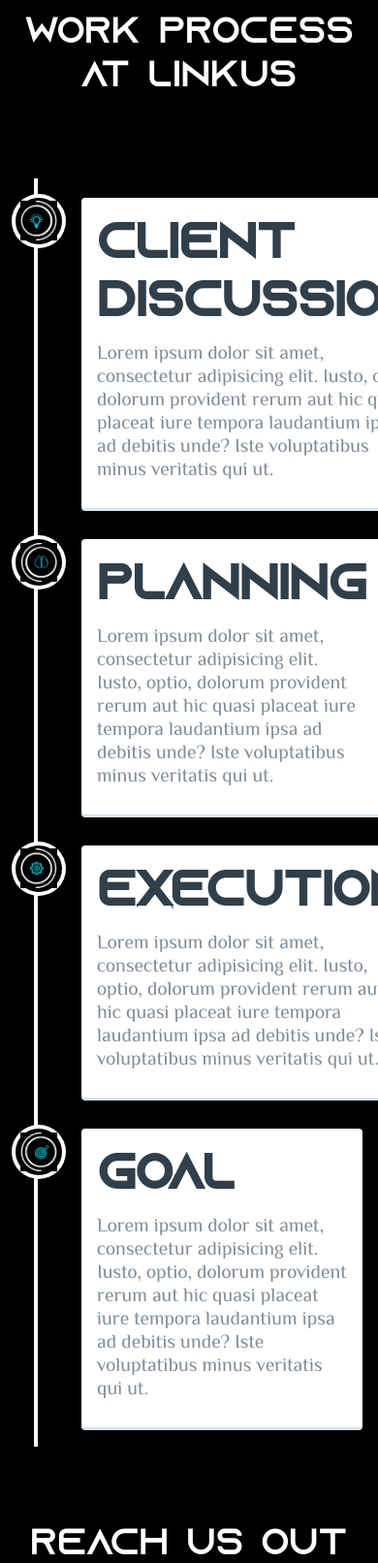
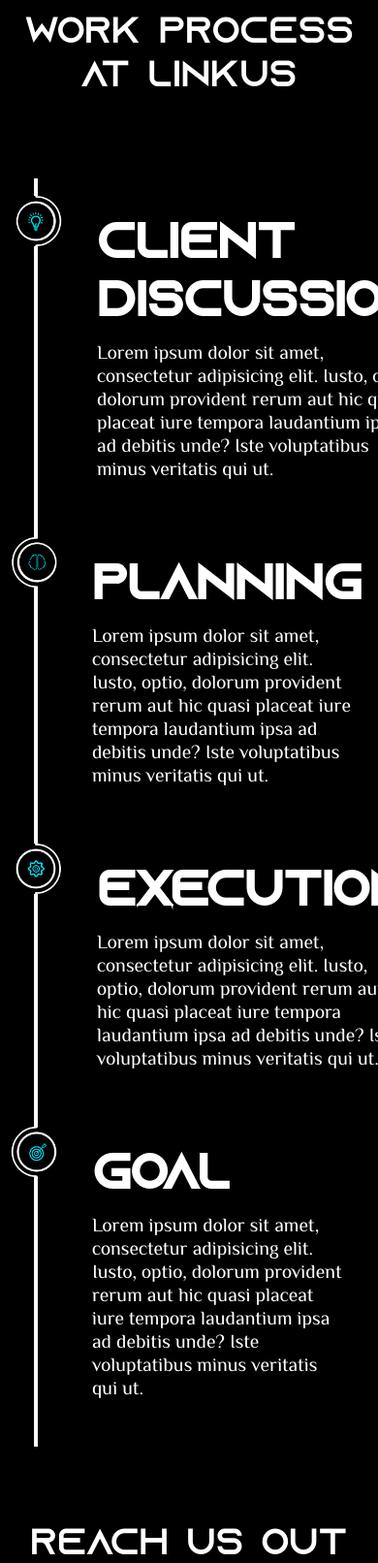
Before and after one commit to 04Vikyjangid/vishnu-viky, a PHP site: page / in a window 390 px wide. Shown: the part 3748-5360 px from the top of the page at 97% size. Run offline with PHP 8.4, Linux system fonts and the light colour scheme; some libraries are stand-ins or nearby versions.

Commit message:
work process half circle css

```diff
--- a/CSS/timeline.css
+++ b/CSS/timeline.css
@@ -70,13 +70,14 @@
   width: 3rem;
   height: 3rem;
   border-radius: 50%;
-  box-shadow: 0 0 0 4px hsl(0, 0%, 100%), inset 0 2px 0 rgba(0, 0, 0, 0.08),
-    0 3px 0 4px rgba(0, 0, 0, 0.05);
+  /* box-shadow: 0 0 0 4px hsl(0, 0%, 100%), inset 0 2px 0 rgba(0, 0, 0, 0.08),
+    0 3px 0 4px rgba(0, 0, 0, 0.05); */
 }
+
 .cd-timeline__img img {
   width: 100%;
   height: auto;
-  padding: calc(0.1rem + 0.9vw);
+  /* padding: calc(0.1rem + 0.9vw); */
 }
 @media (min-width: 64rem) {
   .cd-timeline__img {
@@ -84,24 +85,25 @@
     height: calc(5rem + 0.7vw);
     -ms-flex-order: 1;
     order: 1;
-    margin-left: 1rem;
+    margin-left: calc(5% - 2.44rem);
     will-change: transform;
   }
   .cd-timeline__block:nth-child(even) .cd-timeline__img {
-    margin-right: 1rem;
+    margin-right: calc(5% - 2.41rem);
   }
 }
+
 @media (min-width: 87.5rem) {
   .cd-timeline__img {
     width: calc(5rem + 0.7vw);
     height: calc(5rem + 0.7vw);
     -ms-flex-order: 1;
     order: 1;
-    margin-left: calc(5% - 50px);
+    margin-left: calc(5% - 2.625rem);
     will-change: transform;
   }
   .cd-timeline__block:nth-child(even) .cd-timeline__img {
-    margin-right: calc(5% - 50px);
+    margin-right: calc(5% - 2.625rem);
   }
 }
 
@@ -114,19 +116,57 @@
 .cd-timeline__img--location {
   background-color: #000000;
 }
+
+@media (max-width: 1023px) {
+  .cd-timeline__img--movie {
+    margin-left: calc(5% - 3.1rem);
+  }
+  .cd-timeline__img--location {
+    margin-left: calc(5% - 3.1rem);
+  }
+}
+
+@media (max-width: 991px) {
+  .cd-timeline__img--movie {
+    margin-left: calc(5% - 2.5rem);
+  }
+  .cd-timeline__img--location {
+    margin-left: calc(5% - 2.5rem);
+  }
+}
+
+@media (max-width: 767px) {
+  .cd-timeline__img--movie {
+    margin-left: calc(5% - 1.9rem);
+  }
+  .cd-timeline__img--location {
+    margin-left: calc(5% - 1.9rem);
+  }
+}
+
+@media (max-width: 441px) {
+  .cd-timeline__img--movie {
+    margin-left: calc(5% - 1.44rem);
+  }
+  .cd-timeline__img--location {
+    margin-left: calc(5% - 1.44rem);
+  }
+}
+
 .cd-timeline__content {
   -ms-flex-positive: 1;
   flex-grow: 1;
   position: relative;
   margin-left: 1.25em;
-  background: hsl(0, 0%, 100%);
+  /* background: hsl(0, 0%, 100%); */
   border-radius: 0.25em;
   padding: 1.25em;
-  box-shadow: 0 3px 0 hsl(205, 38%, 89%);
+  color: #ffffff;
+  /* box-shadow: 0 3px 0 hsl(205, 38%, 89%); */
 }
 
 .cd-timeline__content h2 {
-  color: hsl(206, 21%, 24%);
+  color: #ffffff;
 }
 @media (min-width: 64rem) {
   .cd-timeline__content {
```
